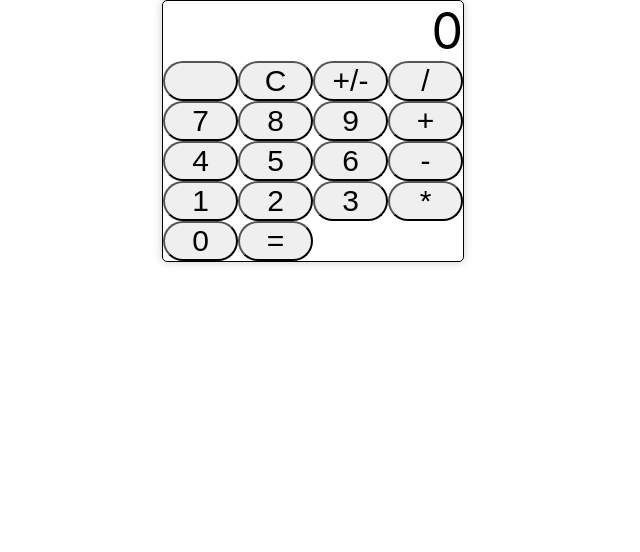
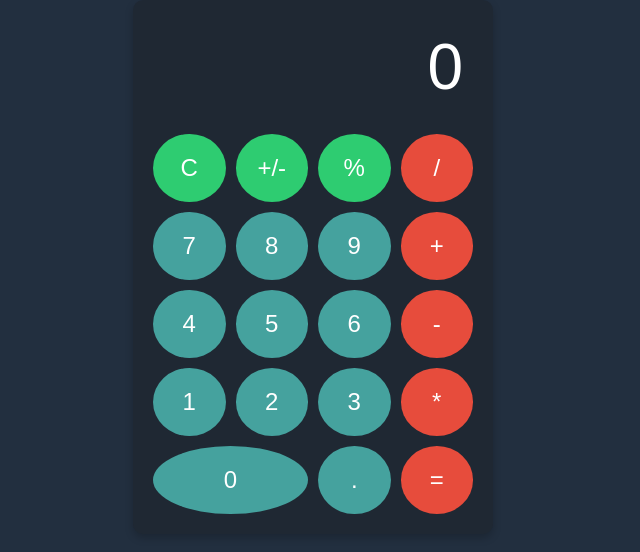
Before and after one commit to davidlieu1/react-calculator, a React (Create React App) app: page / in a window 1280 px wide. Shown: the top 552 px of the page, without its empty margins (327-967 px from the left). Built offline with nearby package versions, Linux system fonts and the light colour scheme.

Commit message:
css + function buttons

```diff
--- a/src/App.css
+++ b/src/App.css
@@ -1,22 +1,53 @@
-.calculator{
-  width:300px;
+/* App.css */
+.calculator {
+  width: 320px;
   margin: 0 auto;
-  border: 1px solid black;
-  border-radius: 5px;
-  box-shadow: 0 0 10px rgba(0, 0, 0, 0.2);
+  padding: 20px;
+  background-color: #1f2833;
+  border-radius: 10px;
+  box-shadow: 0px 4px 8px rgba(0, 0, 0, 0.2);
+  color: #fff;
+  font-family: Arial, sans-serif;
 }
-.display{
-  font-size: 50px;
+
+.display {
+  font-size: 64px;
+  margin-bottom: 20px;
+  padding: 10px;
   text-align: right;
 }
-.buttons{
+
+.buttons {
   display: grid;
   grid-template-columns: repeat(4, 1fr);
+  grid-gap: 10px;
 }
-button{
-  font-size: 30px;
-  border-radius: 50px;
+
+button {
+  font-size: 24px;
+  padding: 20px;
+  border: none;
+  border-radius: 50%;
+  background-color: #45a29e;
+  color: #fff;
+  cursor: pointer;
+  transition: background-color 0.2s;
 }
-.wide-button{
-  border-radius: 500px;
+
+.button-number {
+  background-color: #3498db; /* Light Blue */
 }
+.button-another {
+  background-color: #2ecc71; /* Green */
+}
+.button-operation {
+  background-color: #e74c3c; /* Reddish-Orange */
+}
+button:hover {
+  background-color: #2c3e50;
+}
+.big {
+  grid-column: span 2;
+  font-size: 24px;
+  padding: 20px;
+}
--- a/src/App.js
+++ b/src/App.js
@@ -2,8 +2,15 @@ import React, { useState } from 'react';
 import './App.css';
 
 
-
 function App() {
+  /*/
+    display is the value that will be displayed on screen
+    var1 is the first variable used to calculate
+    var2 is the second variable used to calculate
+    operation is the selected mathematical operation
+    useAns decides whether or not to use previous answer
+    after1 & after2 decides whether or not to reset var1/var2 to 0 respectively
+  /*/
   const [display, setDisplay] = useState('0');
   const [var1, setVar1] = useState('0');
   const [var2, setVar2] = useState('0');
@@ -11,7 +18,15 @@ function App() {
   const [useAns, setAns] = useState(true);
   const [after1, setAfter1] = useState(true);
   const [after2, setAfter2] = useState(true);
+
+  /*/
+    handleVar accepts a value input by the user,
+    then decides which variable(var1/var2) will be modified
+  /*/
   const handleVar = (value) =>{
+    if(after1 && (value == '-1' || value == '.1' || value == '.')){
+      handleNum(value, var1, setVar1, after1);
+    }
     if(after1){
       setVar1('0');
     }
@@ -26,13 +41,30 @@ function App() {
       setAfter2(false);
     }
   };
+  /*/
+    handleNum takes the input value(value),
+    the variable(variable) and its setter(setVariable) decided by handleVar,
+    and appends the given value to the end of the variable.
+    slate(bool) indicates whether or not to clear the variable before appending.
+  /*/
   const handleNum = (value, variable, setVariable, slate) => {
-    if(value === '-1'){
-      let ans = eval(variable+'*-1').toString();
+    if(value === '-1' || value === '.01'){
+      let ans = eval(variable+'*'+value).toString();
       setVariable(ans);
       setDisplay(ans);
     }
-    else if(variable === '0' || display === 'Error' || slate){
+    else if(value == '.'){
+      let decimal = false;
+      for(let i = 0; i < variable.length; i++){
+        if(variable[i] == '.'){
+          decimal = true;
+        }
+      }
+      if(!decimal){
+        setVariable(variable+'.')
+        setDisplay(variable+'.')
+      }
+    }else if(variable === '0' || display === 'Error' || slate){
       setVariable(value);
       setDisplay(value);
     }else{
@@ -48,11 +80,17 @@ function App() {
     }
     setOperation(value);
   }
+  /*/
+    sets the variables & display (var1, var2, display) to 0.
+  /*/
   const handleClear = () => {
     setDisplay('0');
     setVar1('0');
     setVar2('0');
   };
+  /*/
+    evaluates expression given var1 operation var2
+  /*/
   const handleEval = () => {
     try{
       if(operation !== ''){
@@ -72,25 +110,26 @@ function App() {
     <div className="calculator">
       <div className="display">{display}</div>
       <div className="buttons">
-        <button></button>
-        <button onClick={() => handleClear()}>C</button>
-        <button>+/-</button>
-        <button onClick={() => handleOperation('/')}>/</button>
+
+        <button className='button-another' onClick={() => handleClear()}>C</button>
+        <button className='button-another' onClick={() => handleVar('-1')}>+/-</button>
+        <button className='button-another' onClick={() => handleVar('.01')}>%</button>
+        <button className='button-operation' onClick={() => handleOperation('/')}>/</button>
         <button onClick={() => handleVar('7')}>7</button>
         <button onClick={() => handleVar('8')}>8</button>
         <button onClick={() => handleVar('9')}>9</button>
-        <button onClick={() => handleOperation('+')}>+</button>
+        <button className='button-operation' onClick={() => handleOperation('+')}>+</button>
         <button onClick={() => handleVar('4')}>4</button>
         <button onClick={() => handleVar('5')}>5</button>
         <button onClick={() => handleVar('6')}>6</button>
-        <button onClick={() => handleOperation('-')}>-</button>
+        <button className='button-operation' onClick={() => handleOperation('-')}>-</button>
         <button onClick={() => handleVar('1')}>1</button>
         <button onClick={() => handleVar('2')}>2</button>
         <button onClick={() => handleVar('3')}>3</button>
-        <button onClick={() => handleOperation('*')}>*</button>
-        <button className='widebutton' onClick={() => handleVar('0')}>0</button>
-
-        <button onClick={() => handleEval()}>=</button>
+        <button className='button-operation' onClick={() => handleOperation('*')}>*</button>
+        <button className='big' onClick={() => handleVar('0')}>0</button>
+        <button onClick={() => handleVar('.')}>.</button>
+        <button className='button-operation' onClick={() => handleEval()}>=</button>
       </div>
     </div>
   );
--- a/src/index.css
+++ b/src/index.css
@@ -5,6 +5,7 @@ body {
     sans-serif;
   -webkit-font-smoothing: antialiased;
   -moz-osx-font-smoothing: grayscale;
+  background-color: #222f3f;
 }
 
 code {
```
